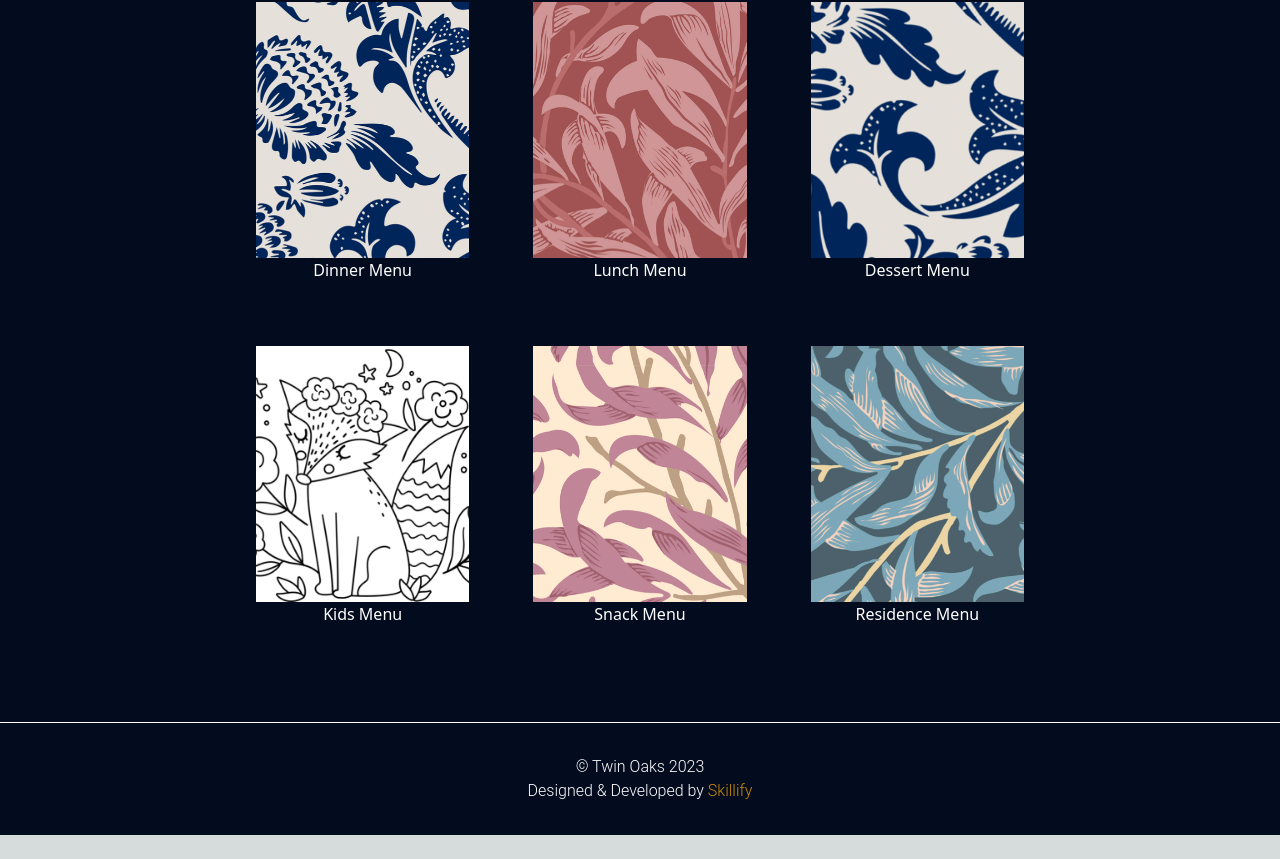
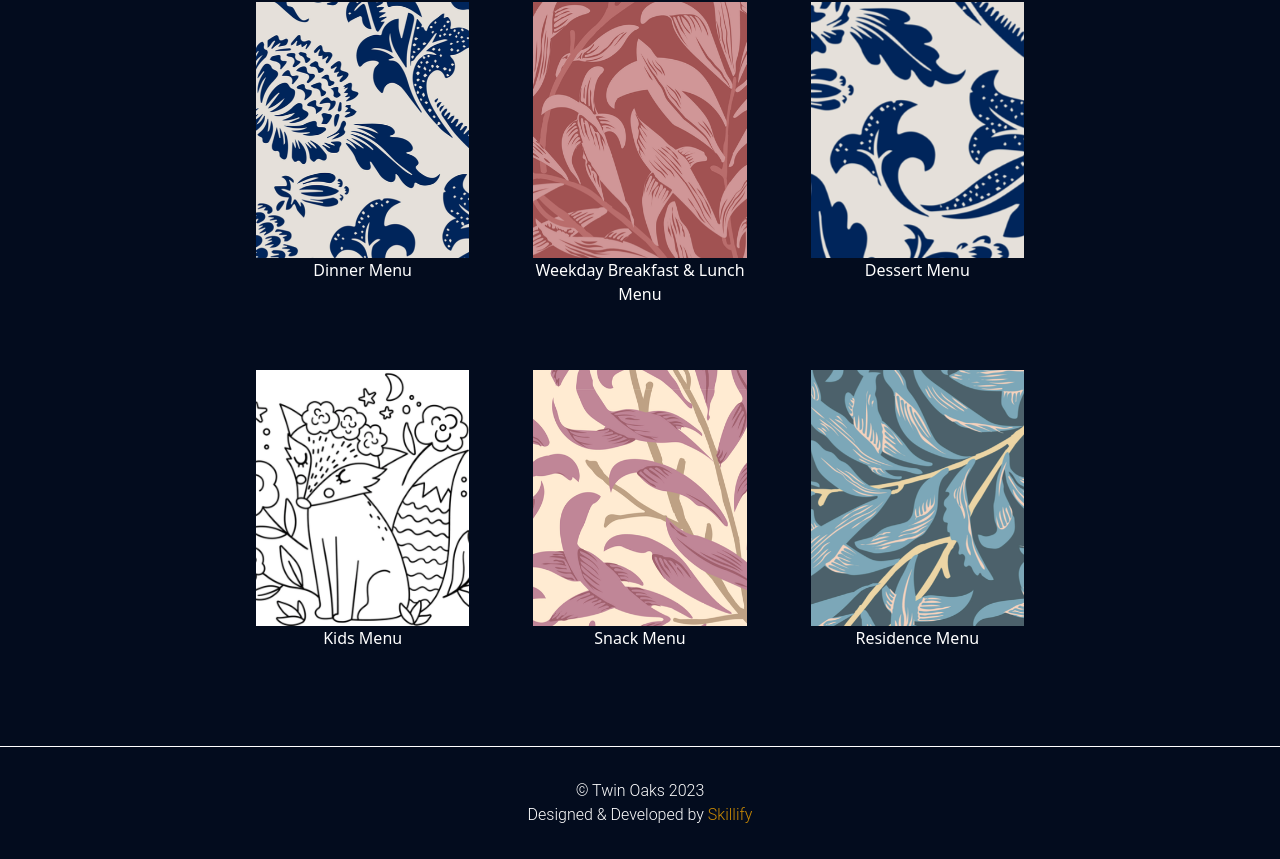
Before and after one commit to vithushan19/twin-oaks-landing, a Next.js app: page / in a window 1280 px wide. Shown: the part 4001-4860 px from the top of the page. Before the commit the page ends 4836 px from the top, so only its background shows below. Built offline with nearby package versions, Linux system fonts and the light colour scheme.

Commit message:
weekday break lunch

```diff
--- a/src/components/MenuSection.tsx
+++ b/src/components/MenuSection.tsx
@@ -14,9 +14,9 @@ export default function MenuSection() {
       link: "/menus/Dinner Menu.pdf",
     },
     {
-      name: "Lunch Menu",
+      name: "Weekday Breakfast & Lunch Menu",
       image: "/images/menus/Brunch-Menu.png",
-      link: "/menus/Lunch.pdf",
+      link: "/menus/Breakfast Lunch Menu.pdf",
     },
     {
       name: "Dessert Menu",
```
